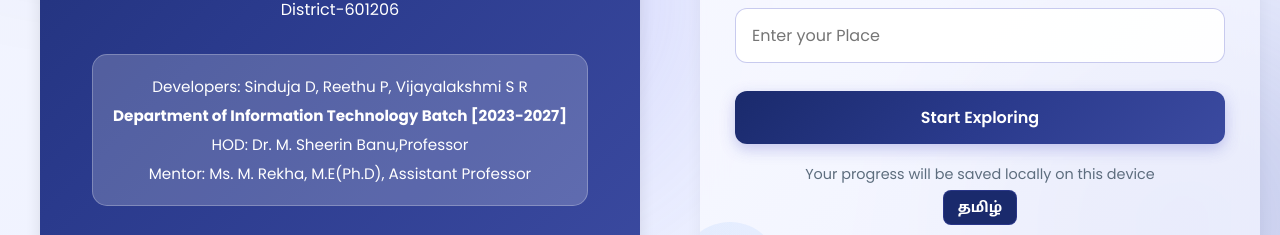
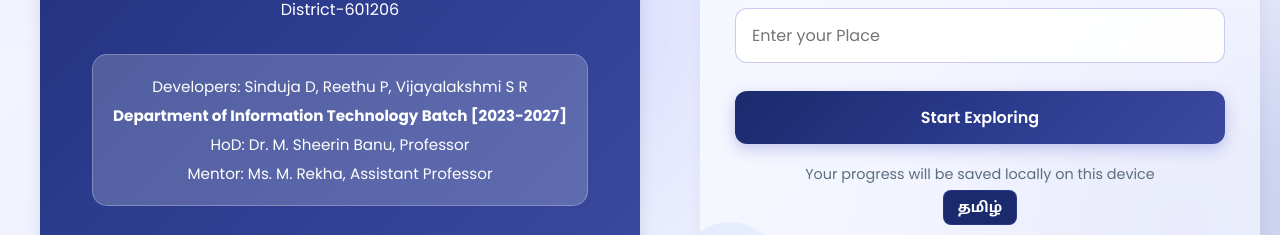
Before and after one commit to Sinduja-D/quiz-master-offline, a React (Create React App) app: page / in a window 1280 px wide. Shown: the part 478-713 px from the top of the page. Built offline with nearby package versions, Linux system fonts and the light colour scheme.

Commit message:
Bomb Diffusal wires arranged

```diff
--- a/src/components/HomePage.js
+++ b/src/components/HomePage.js
@@ -108,9 +108,11 @@ const HomePage = ({ language, setActivePage, onLevelSelect, user }) => {
               ? "Department of Information Technology (2023–2027)"
               : "தகவல் தொழில்நுட்பத் துறை (2023–2027)"}
           </p>
+
           <p>
             {language === "English" ? "Mentor: Ms. M. Rekha, M.E.(Ph.D)" : "வழிகாட்டி: திருமதி எம். ரேகா, M.E.(Ph.D)"}
           </p>
+
         </div>
       </div>
 
--- a/src/components/Login.js
+++ b/src/components/Login.js
@@ -138,13 +138,13 @@ const Login = ({ onLogin, language, toggleLanguage }) => {
               </h4>
               <p className="mentor-name">
                 {language === "English"
-                  ? "HOD: Dr. M. Sheerin Banu,Professor"
-                  : "HOD: Dr.ம.சீரினி பானு, பேராசிரியர்"}
+                  ? "HoD: Dr. M. Sheerin Banu, Professor"
+                  : "துறைத் தலைவர்: Dr.மு.ஷீரின் பானு, பேராசிரியர்"}
               </p>
               <p className="mentor-name">
                 {language === "English"
-                  ? "Mentor: Ms. M. Rekha, M.E(Ph.D), Assistant Professor"
-                  : "வழிகாட்டி: திருமதி.ம.ரேகா, M.E(Ph.D), உதவிப் பேராசிரியர்"}
+                  ? "Mentor: Ms. M. Rekha, Assistant Professor"
+                  : "வழிகாட்டி: திருமதி.ம.ரேகா, உதவிப் பேராசிரியர்"}
               </p>
             </div>
           </div>
--- a/src/components/ScienceBombDefusal.css
+++ b/src/components/ScienceBombDefusal.css
@@ -233,7 +233,7 @@
 /* Wire positions */
 .wire-0 {
   top: 200px;
-  left: 500px;
+  left: 35%;
   transform: rotate(-35deg);
   --r: -35deg;
   --wire-main: #c62828;
@@ -243,7 +243,7 @@
 
 .wire-1 {
   top: 180px;
-  left: 750px;
+  left: 50%;
   transform: rotate(0deg);
   --r: 0deg;
   --wire-main: #1565c0;
@@ -253,7 +253,7 @@
 
 .wire-2 {
   top: 200px;
-  left: 1000px;
+  left: 65%;
   transform: rotate(35deg);
   --r: 35deg;
   --wire-main: #2e7d32;
```
